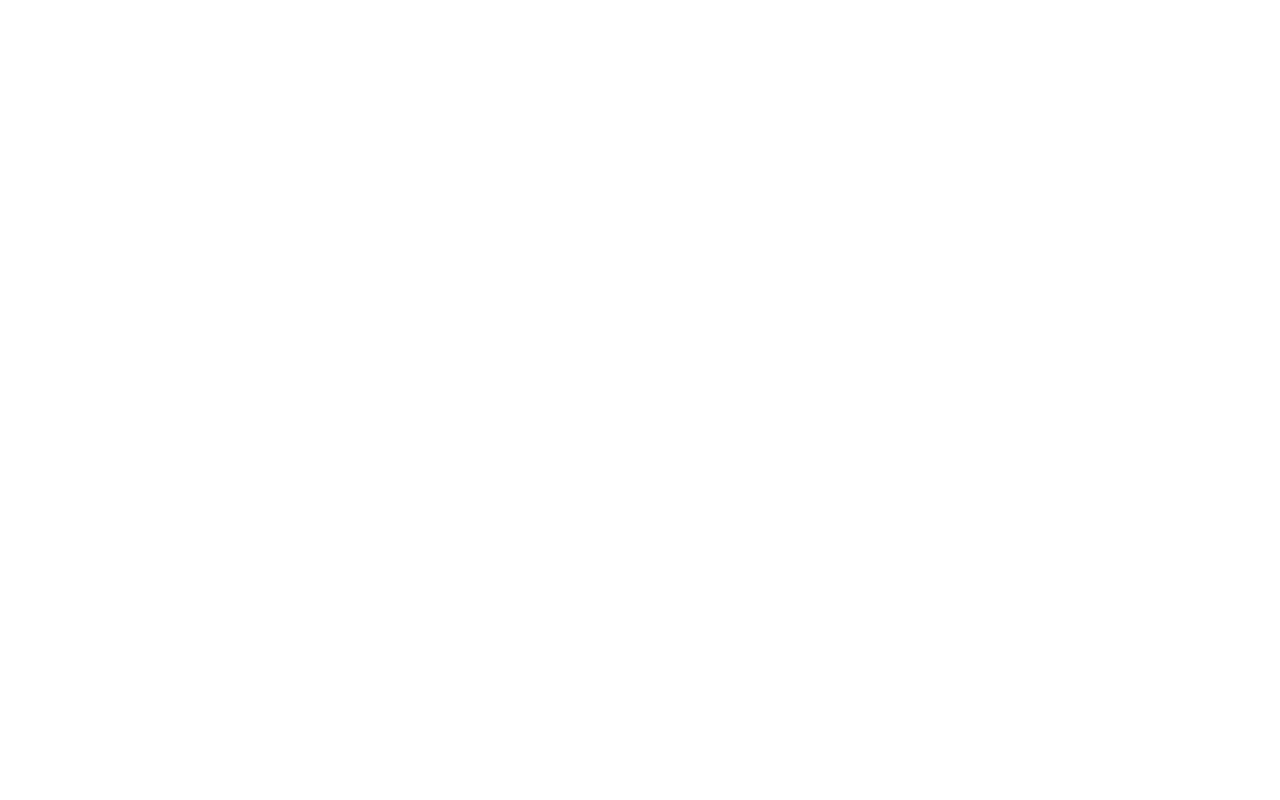
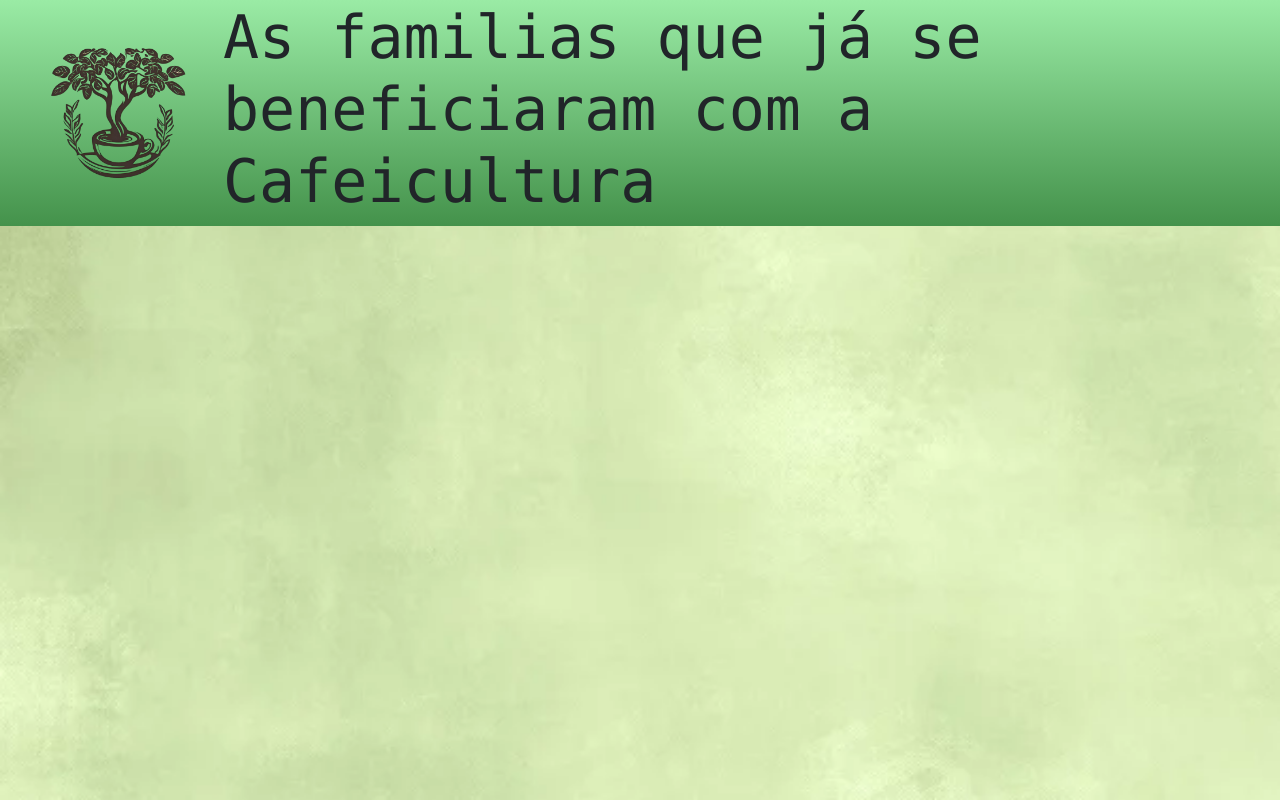
Before and after one commit to Dionizur/agrinho, a plain HTML site: page agrinho-main/familias.html in a window 1280 px wide. Drawn offline with nearby package versions, Linux system fonts and the light colour scheme.

Commit message:
Add files via upload
wip: navegação

```diff
--- a/agrinho-main/familias.html
+++ b/agrinho-main/familias.html
@@ -0,0 +1,37 @@
+<!DOCTYPE html>
+    <head>
+        <link href="https://cdn.jsdelivr.net/npm/bootstrap@5.3.3/dist/css/bootstrap.min.css" rel="stylesheet" integrity="sha384-QWTKZyjpPEjISv5WaRU9OFeRpok6YctnYmDr5pNlyT2bRjXh0JMhjY6hW+ALEwIH" crossorigin="anonymous">
+        <meta charset="UTF-8">
+        <title>Cafeicultura familiar</title>
+        <link rel="stylesheet" href="zika.css">
+    </head>
+    <body>
+        <header class="cabecario_fml">
+                <table>
+                    <tr>
+                        <th>
+                            <img src="imagens/Design sem nome-Photoroom.png">
+                        </th>
+                        <th>
+                            <h1>As familias que já se beneficiaram com a Cafeicultura  </h1>
+                        </th>
+                    </tr>
+                </table>
+            </header>
+
+            <div class="collapse" id="navbarToggleExternalContent" data-bs-theme="dark">
+                <div class="bg-dark p-4">
+                  <h5 class="text-body-emphasis h4">Entenda mais sobre a Cafeicultura familiar</h5>
+                  <span class="text-body-secondary">Algumas informações interesantes sobre o tema:</span><br>
+
+                  <a href="familias.html"><button>Quais familias ja se beneficiaram?</button></a>
+                  <button>O que é Cafeicultura familiar?</button>
+                  <button>Qual o passo a passo do café</button>
+
+                </div>
+            </div>
+
+
+            <script src="https://cdn.jsdelivr.net/npm/bootstrap@5.3.3/dist/js/bootstrap.bundle.min.js" integrity="sha384-YvpcrYf0tY3lHB60NNkmXc5s9fDVZLESaAA55NDzOxhy9GkcIdslK1eN7N6jIeHz" crossorigin="anonymous"></script>
+    </body>
+</html>
--- a/agrinho-main/zika.css
+++ b/agrinho-main/zika.css
@@ -1,7 +1,7 @@
 body{
     background-color: rgb(236, 252, 231);
     background-size: 100%;
-    background-image:url(./imagens/fundo.avif);
+    background-image:url(./imagens/depositphotos_57966441-stock-illustration-light-green-background-abstract-paper.jpg);
 }
 header img{
     height: 155px;
@@ -68,3 +68,11 @@ header img{
     width: 270px;
     margin:10px !important;
 }
+.cabecario_fml{
+    background: linear-gradient(rgb(154, 235, 165),rgb(68, 146, 75));
+    align-items: center;
+}
+.cabecario_fml h1{
+    font-family: Consolas;
+    font-size: 60px;
+}
```
Also changed, not shown: agrinho-main/menu.html (+0 -1 lines), agrinho-main/imagens/JAJA5056_copia.jpg (added), agrinho-main/imagens/cidades-ranking-Parana-scaled.webp (added), agrinho-main/imagens/credito-rural-destaque.jpg (added), agrinho-main/imagens/depositphotos_57966441-stock-illustration-light-green-background-abstract-paper.jpg (added), agrinho-main/imagens/fotor-ai-20240524103947-removebg-preview.png (added), agrinho-main/imagens/o-prado-verde-serpenteia-no-horizonte-do-campo-de-trigo-gerado-pela-ia_188544-36101.avif (added), 1 other file.
